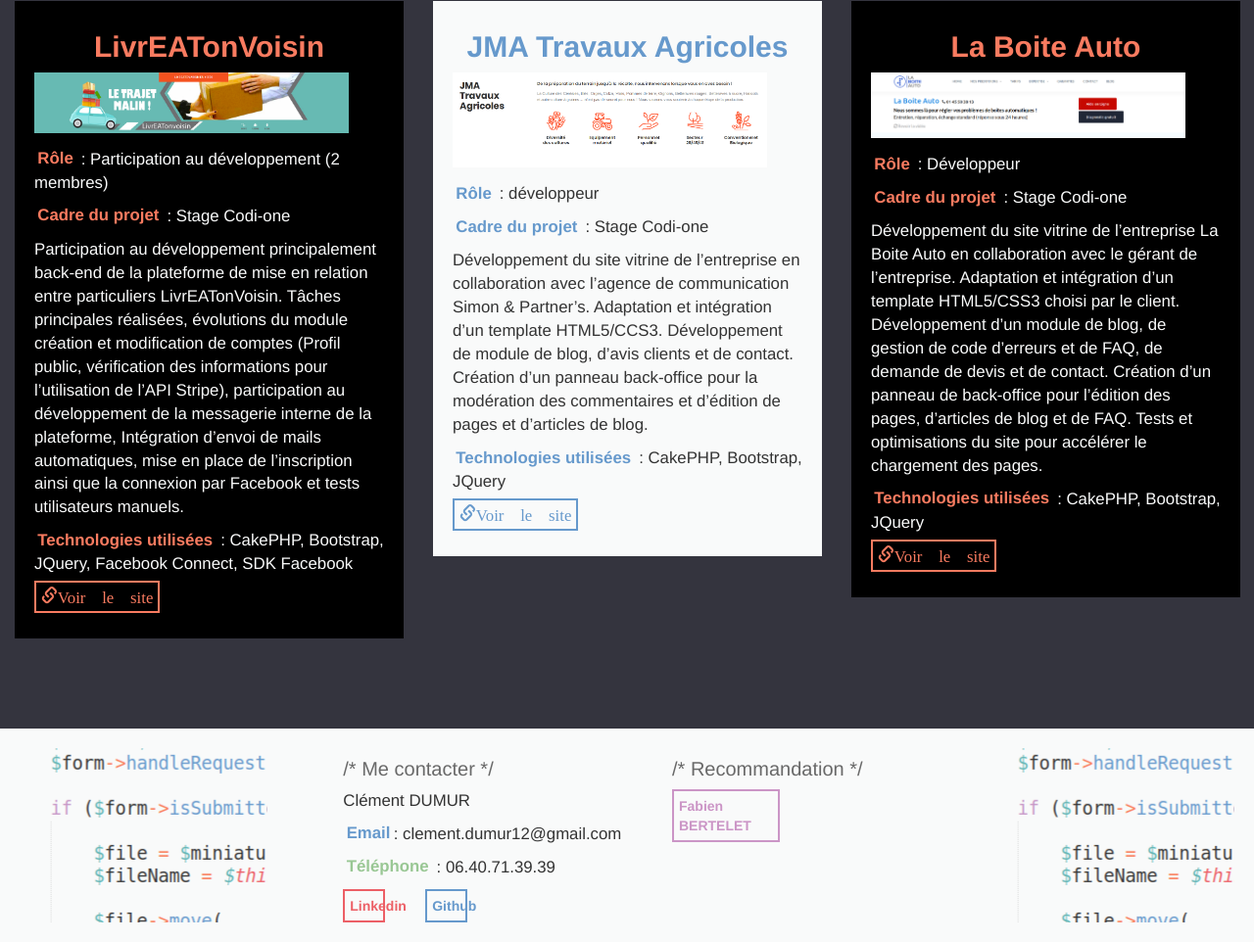
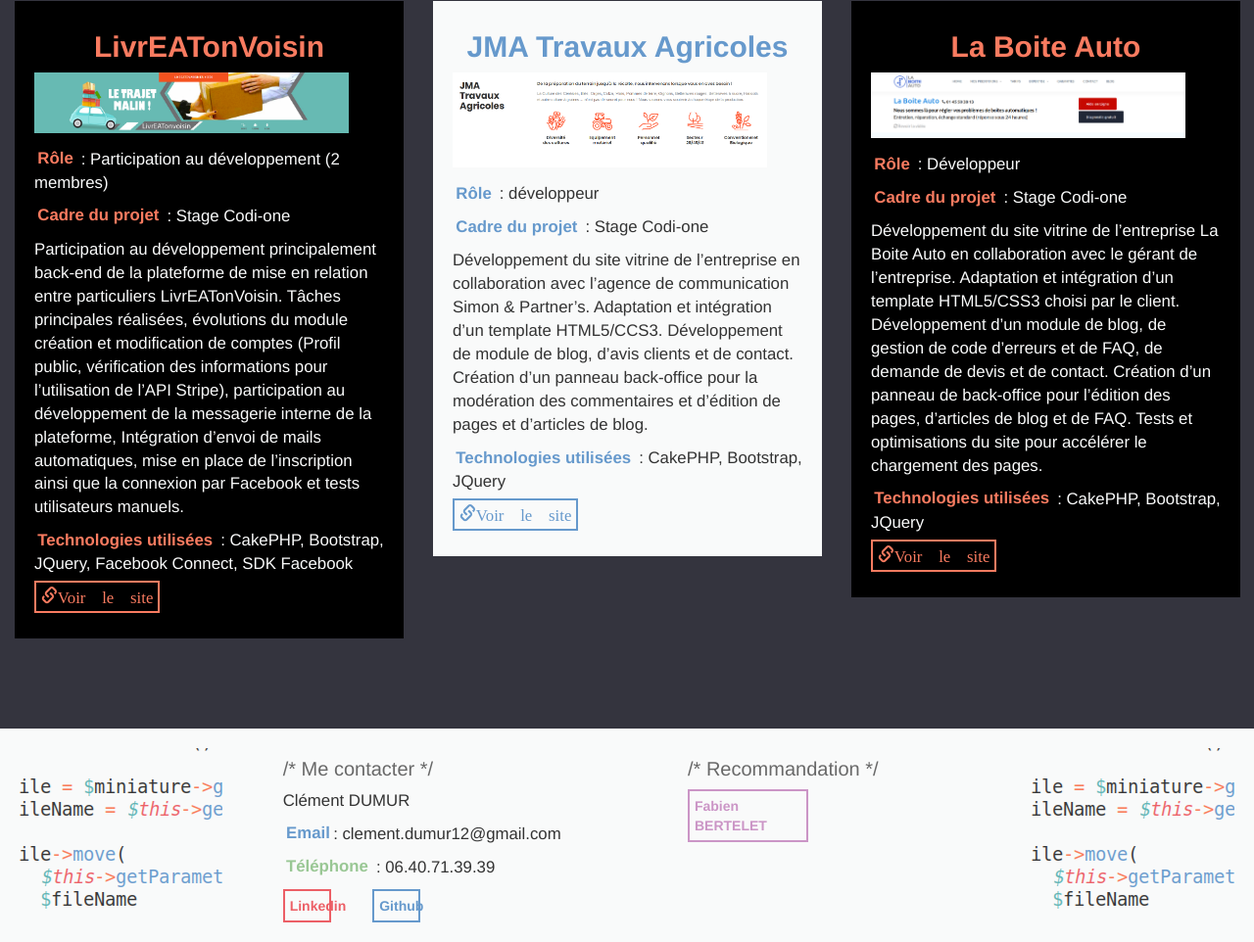
Before and after one commit to C-Dumur/portfolio-CDumur, a plain HTML site: page index.html in a window 1280 px wide. Shown: the part 2067-3029 px from the top of the page at 98% size. Drawn offline with nearby package versions, Linux system fonts and the light colour scheme.

Commit message:
Debug responsivité du footer

```diff
--- a/css/custom.css
+++ b/css/custom.css
@@ -1,10 +1,3 @@
-.custom_row {
- display: -webkit-box;
- display: -webkit-flex;
- display: -ms-flexbox;
- display: flex;
-}
-
 /* COLOR SYNTAX */
 mark{
     background-color: transparent;
@@ -347,14 +340,29 @@ footer p{
     font-size: 1.2em;
 }
 
-.contact{
-    margin-left: 5%;
-}
 .light_editor{
     background-image: url('../img/editor.png');
-    background-position: 5% 20%;
+    background-position: 12% 50%;
 }
 
 .dark_editor{
     background-image: url('../img/editor_dark.png');
 }
+
+
+.row_custom{
+ overflow: hidden;
+}
+
+.col_custom{
+ margin-bottom: -99999px;
+ padding-bottom: 99999px;
+}
+
+.hidden{
+    visibility: hidden;
+}
+
+footer .col-md-4{
+    padding-left: 5%;
+}
--- a/index.html
+++ b/index.html
@@ -6,7 +6,9 @@
   <meta http-equiv="x-ua-compatible" content="ie=edge">
   <title>Clément Dumur</title>
   <meta name="description" content="">
-  <meta name="viewport" content="width=device-width, initial-scale=1, shrink-to-fit=no">
+  <meta name="viewport" content="width=device-width, initial-scale=1.0">
+
+  <!-- <meta name="viewport" content="width=device-width, initial-scale=1, shrink-to-fit=no"> -->
 
   <link rel="apple-touch-icon" href="icon.png">
 
@@ -281,10 +283,11 @@
       </div>
 
       <footer>
-      <div class="row custom_row">
-        <div class="hidden-xs hidden-sm col-md-3 light_editor">
+        <div class="row row_custom">
+            <div class="col-md-2 col_custom light_editor hidden-sm hidden-xs">
+              <p style="visibility: hidden;">capture IDE</p>
               </div>
-        <div class="col-md-4 col-xs-12 contact">
+              <div class="col-md-4 col-sm-12 contact col_custom">
                   <h4>Me contacter</h4>
                   <p>Clément DUMUR</p>
                   <p><mark class="syntax_blue">Email</mark>: clement.dumur12@gmail.com</p>
@@ -302,7 +305,8 @@
                     </div>
                   </div>
                 </div>
-        <div class="col-md-4 col-xs-12">
+
+                <div class="col-md-4 col-sm-12 col_custom">
                     <h4>Recommandation</h4>
                       <div class="row">
                         <div class="col-sm-6">
@@ -312,7 +316,9 @@
                         </div>
                       </div>
                     </div>
-        <div class="hidden-xs hidden-sm col-md-3 light_editor">
+
+                    <div class="col-md-2 col_custom light_editor hidden-sm hidden-xs">
+                      <p style="visibility: hidden;">capture IDE</p>
                       </div>
                     </div>
                   </footer>
```
Lines whose indentation alone changed are shown as unchanged.
